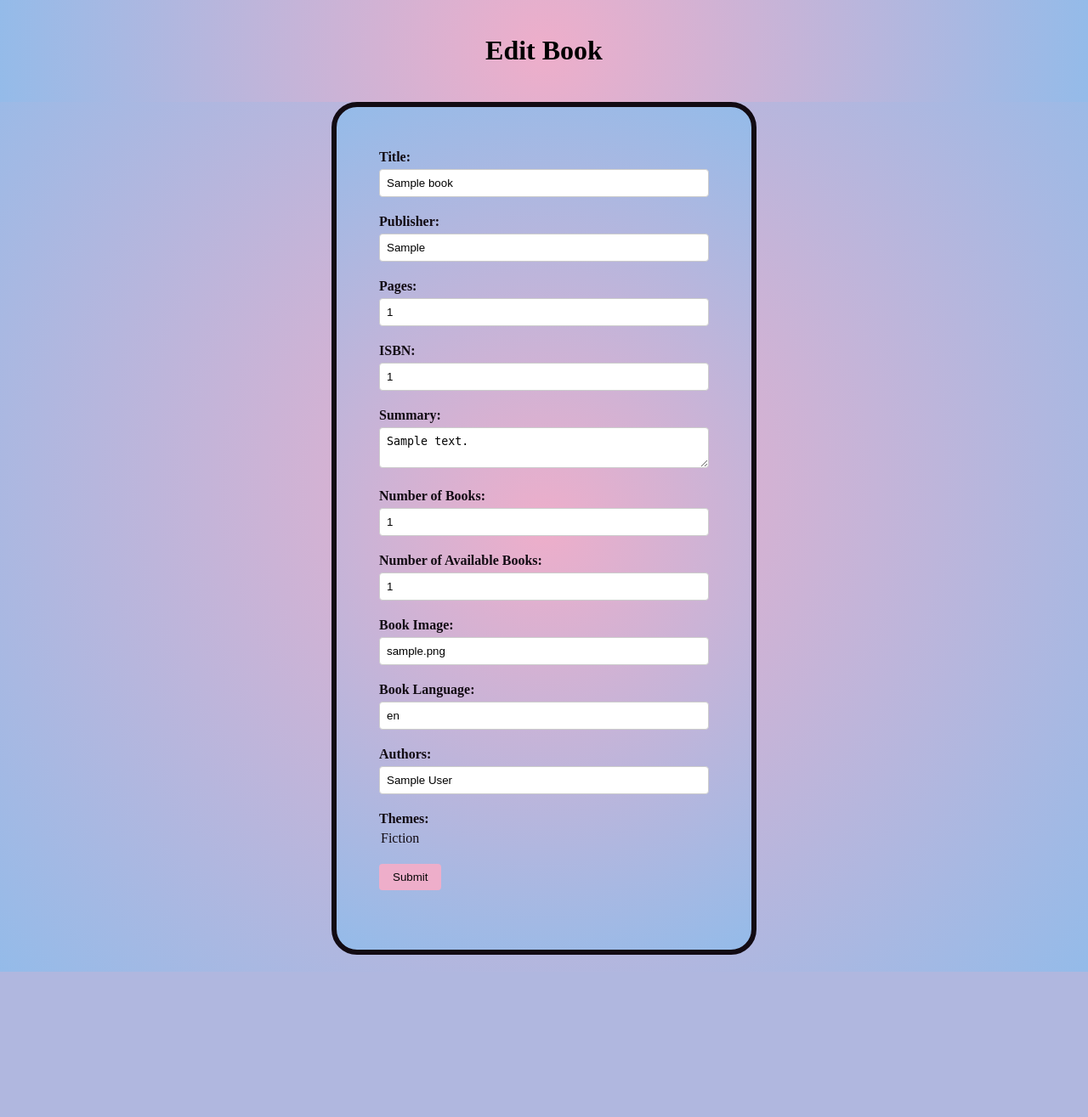
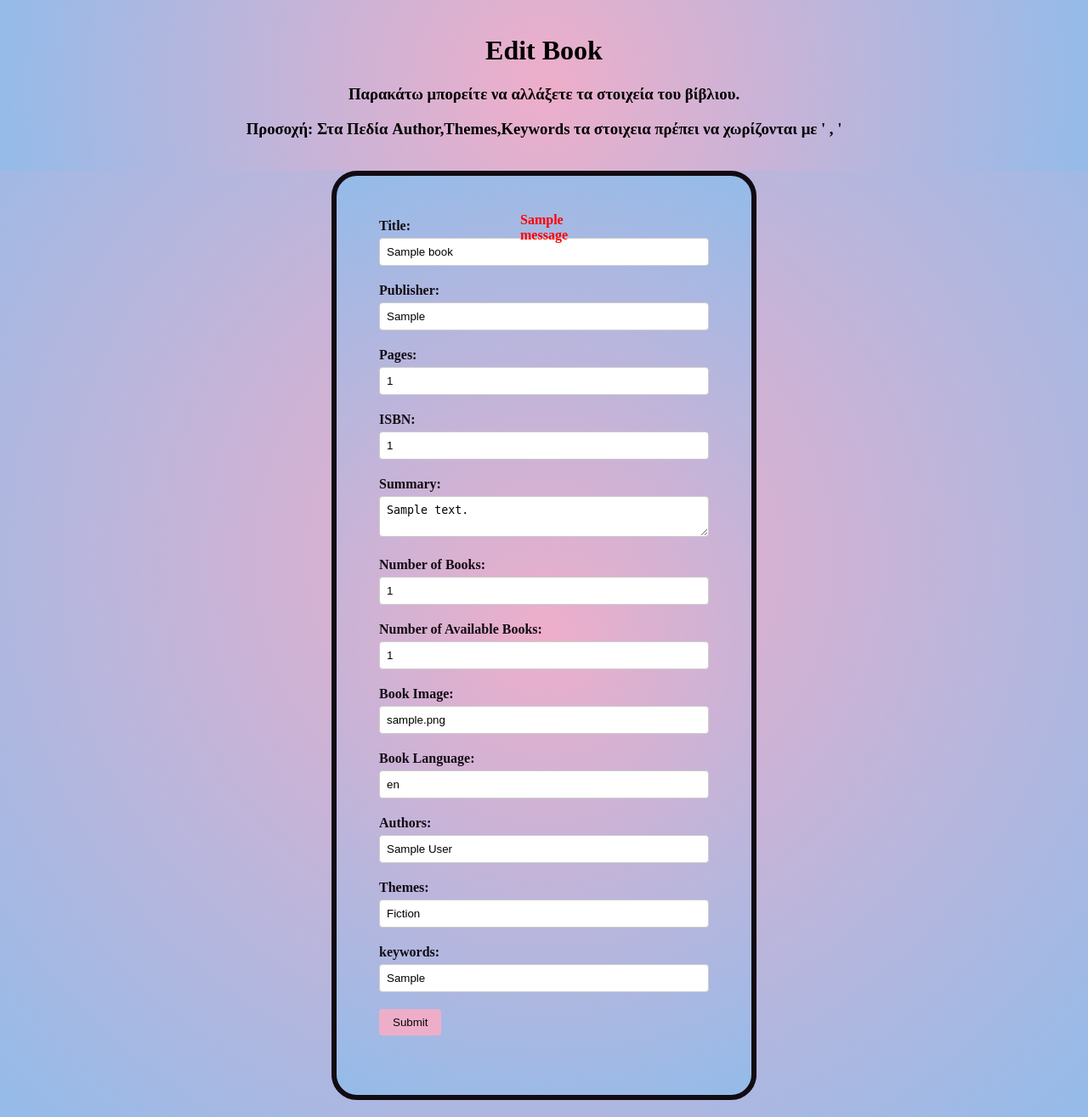
Before and after one commit to ntua-el20827/NTUA_Databases_Project_Team44_Library, a Flask app: page /edit_book in a window 1280 px wide. Shown: the whole page at 85% size. Before the commit the page ends 1144 px from the top, so only its background shows below. Run offline with Flask 3, Linux system fonts and the light colour scheme; a user stored in the database is signed in; tables that the repository leaves empty hold one stand-in row (values such as "Sample post"); one stand-in notice (Sample message) is shown; some libraries are stand-ins or nearby versions.

Commit message:
edit book ok

```diff
--- a/library/routes.py
+++ b/library/routes.py
@@ -474,14 +474,6 @@ def edit_book():
     ISBN = session['ISBN']
     school_id = session['school_id']
     cur = mydb.connection.cursor()
-    query = """SELECT GROUP_CONCAT(ba.author SEPARATOR ',') AS authors
-        FROM book b
-        JOIN book_author ba ON b.book_id = ba.book_id
-        WHERE b.school_id = %s AND b.ISBN = %s AND b.book_id = %s
-        GROUP BY b.ISBN, b.title, b.publisher, b.number_of_available_books, b.pages, b.book_language, b.summary, b.book_image, b.book_id
-        """
-    cur.execute(query,(school_id, int(ISBN),book_id))
-    authors = cur.fetchall()
     if request.method == 'POST':
         # Retrieve the updated book attributes from the form
         title = request.form['title']
@@ -495,7 +487,11 @@ def edit_book():
         book_language = request.form['book_language']
         authors_modified = request.form['authors']
         authors_modified_list = authors_modified.split(",")
-        # Add more attributes here as needed
+        print(authors_modified_list)
+        themes_modified = request.form['themes']
+        themes_modified_list = themes_modified.split(",")
+        keywords_modified = request.form['keywords']
+        keywords_modified_list = keywords_modified.split(",")
 
         # Perform the necessary database update query using the new information
         #cur = mydb.connection.cursor()
@@ -505,12 +501,40 @@ def edit_book():
         cur.execute(query, (title, publisher, pages, isbn, summary, number_of_books, number_of_available_books,
                             book_image, book_language, book_id,))
         mydb.connection.commit()
-        for author_modified,author in authors_modified_list,authors:
-            query = "UPDATE book_author SET author = %s WHERE author = %s AND book_id =%s"
-            cur.execute(query,(author_modified,author,book_id,))  # Execute your INSERT statement here
-            mydb.connection.commit()
-        cur.close()
-
+        # delete previous authors
+        query = "DELETE FROM book_author WHERE book_id = %s "
+        cur.execute(query, (book_id,))
+        mydb.connection.commit()
+        # insert new authors
+        for author_modified in authors_modified_list:
+            query = "INSERT INTO book_author (author,book_id) VALUES (%s,%s)"
+            cur.execute(query,(author_modified,book_id,))  # Execute your INSERT statement here
+            mydb.connection.commit()
+        # delete previous themes
+        query = "DELETE FROM book_theme WHERE book_id = %s "
+        cur.execute(query, (book_id,))
+        mydb.connection.commit()
+        # insert new themes
+        print(themes_modified_list)
+        for themes_modified in themes_modified_list:
+            print(themes_modified)
+            try:
+                query = "INSERT INTO book_theme (theme,book_id) VALUES (%s,%s)"
+                cur.execute(query,(themes_modified,book_id,))  # Execute your INSERT statement here
+                mydb.connection.commit()
+            except Exception:
+                flash("Wrong Themes Info")
+                return redirect(url_for("edit_book"))
+        # delete previous keywords
+        query = "DELETE FROM book_keywords WHERE book_id = %s "
+        cur.execute(query, (book_id,))
+        mydb.connection.commit()
+        # insert new authors
+        for keywords_modified in keywords_modified_list:
+            query = "INSERT INTO book_keywords (keywords,book_id) VALUES (%s,%s)"
+            cur.execute(query,(keywords_modified,book_id,))  # Execute your INSERT statement here
+            mydb.connection.commit()
+        cur.close()
         # Redirect the user to the updated profile page or any other desired page
         return redirect(url_for('book_display'))
     cur = mydb.connection.cursor()
@@ -533,7 +557,6 @@ def edit_book():
         """
     cur.execute(query,(school_id, int(ISBN),book_id))
     authors = cur.fetchall()
-    print(authors)
     query = """SELECT GROUP_CONCAT(bt.theme SEPARATOR ',') AS themes
         FROM book b
         JOIN book_theme bt ON b.book_id = bt.book_id
--- a/library/templates/edit_book.html
+++ b/library/templates/edit_book.html
@@ -46,6 +46,8 @@
 <body>
     <div class="header">
         <h1>Edit Book</h1>
+        <h3>Παρακάτω μπορείτε να αλλάξετε τα στοιχεία του βίβλιου. </h3>
+        <h3>Προσοχή: Στα Πεδία Author,Themes,Keywords τα στοιχεια πρέπει να χωρίζονται με ' , '</h3>
     </div>
     <div class="profile">
     <form method="POST" action="{{ url_for('edit_book') }}">
@@ -101,15 +103,27 @@
         </div>
         <div class="form-row">
             <label for="themes">Themes:</label>
-                {% for theme in themes %}
-                    <option value="{{ theme}}" {% if theme in book_themes %}selected{% endif %}>{{ theme[0] }}</option>
-                {% endfor %}
+            <input type="text" id="themes" name="themes" value="{{ themes[0][0] }}" required>
         </div>
+        <div class="form-row">
+            <label for="keywords">keywords:</label>
+            <input type="text" id="keywords" name="keywords" value="{{ keywords[0][0] }}" required>
+        </div>
+
 
 
         <div class="form-row">
             <button type="submit">Submit</button>
         </div>
+        {% with messages = get_flashed_messages() %}
+        {% if messages %}
+            <div class="flash-messages1">
+                {% for message in messages %}
+                    <div class="flash-messages1">{{ message | safe}}</div>
+                {% endfor %}
+            </div>
+        {% endif %}
+    {% endwith %}
 
     </form>
     </div>
```
